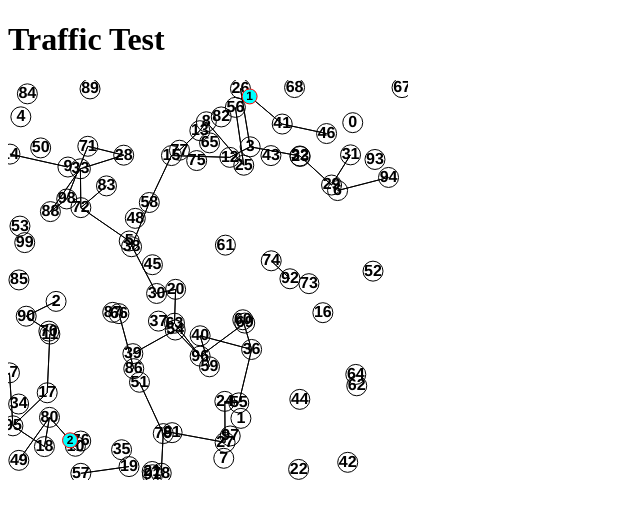
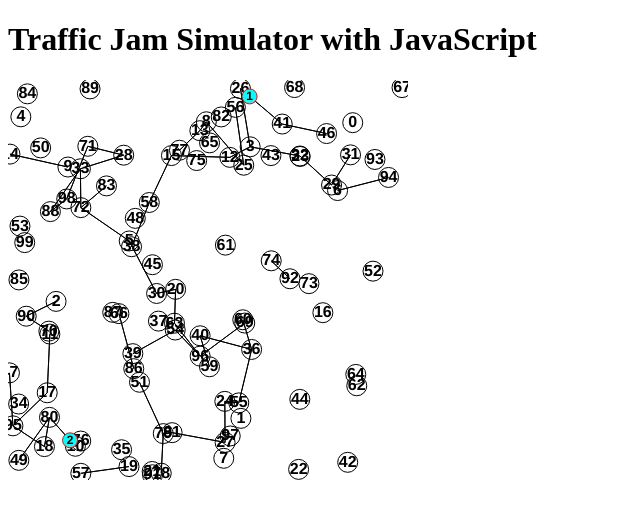
Before and after one commit to msakuta/traffic, a plain HTML site: page traffic.html in a window 1280 px wide. Shown: the whole page, without its empty margins (0-640 px from the left). Drawn offline with Linux system fonts and the light colour scheme.

Commit message:
Fix HTML title

```diff
--- a/traffic.html
+++ b/traffic.html
@@ -1,12 +1,12 @@
 <!DOCTYPE html>
 <html lang="en">
 <head>
-	<title>Verlet Shapes</title>
+	<title>Traffic Jam Simulator with JavaScript</title>
 	<meta charset="UTF-8" />
 </head>
 <body>
 	<div id="header">
-		<h1>Traffic Test</h1>
+		<h1>Traffic Jam Simulator with JavaScript</h1>
 	</div>
 	<canvas id="scratch" width="400px" height="400px" style="width: 400px; height: 400px;"></canvas>
 	<div id="timeText"/>
```
